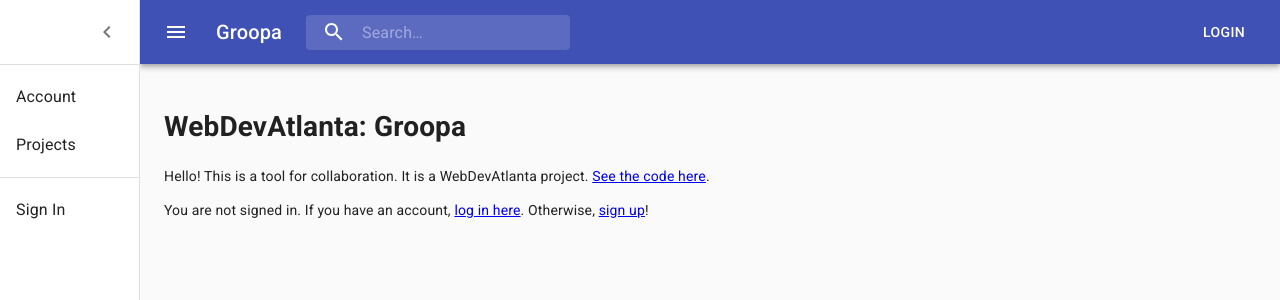
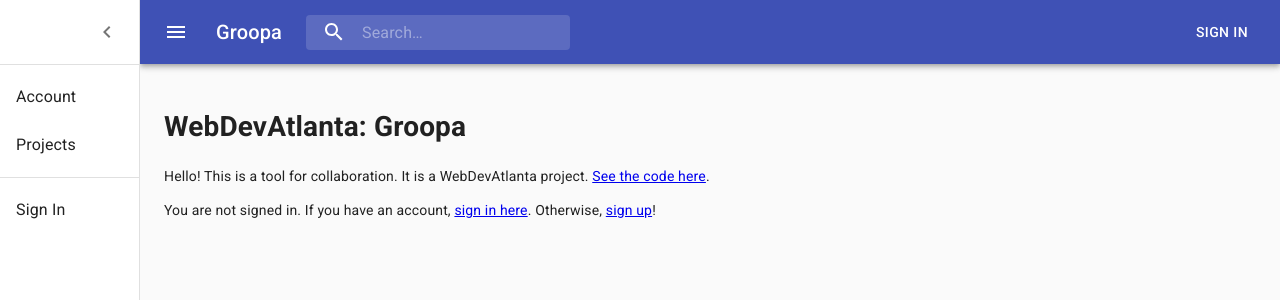
Before and after one commit to webdevatlanta/GroupCollaborationTool, a React (Create React App) app in the folder group-collaboration/: page / in a window 1280 px wide. Shown: the top 300 px of the page. Built offline with nearby package versions, Linux system fonts and the light colour scheme; no server answers.

Commit message:
Change all instances of 'login' to 'sign in'

```diff
--- a/group-collaboration/src/components/Landing/index.js
+++ b/group-collaboration/src/components/Landing/index.js
@@ -26,7 +26,7 @@
         <p>
           {" "}
           You are not signed in. If you have an account,{" "}
-          <a href={ROUTES.SIGN_IN}>log in here</a>. Otherwise,{" "}
+          <a href={ROUTES.SIGN_IN}>sign in here</a>. Otherwise,{" "}
           <a href={ROUTES.SIGN_UP}>sign up</a>!
         </p>
       )}
--- a/group-collaboration/src/components/TopBar/index.js
+++ b/group-collaboration/src/components/TopBar/index.js
@@ -131,7 +131,7 @@
         <div>
           {!session.user && (
             <Button color="inherit" onClick={handleSignIn}>
-              Login
+              Sign In
             </Button>
           )}
           {session.user && <NameTag />}
```
